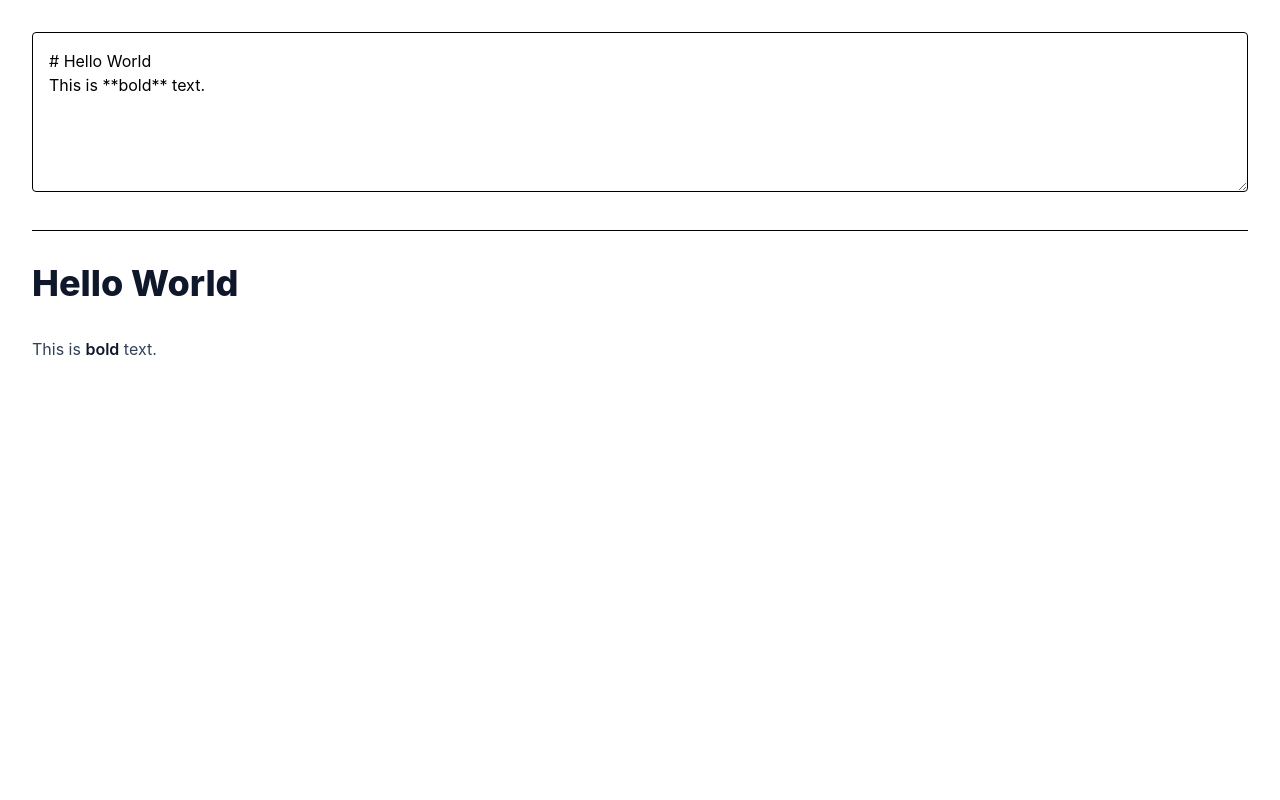
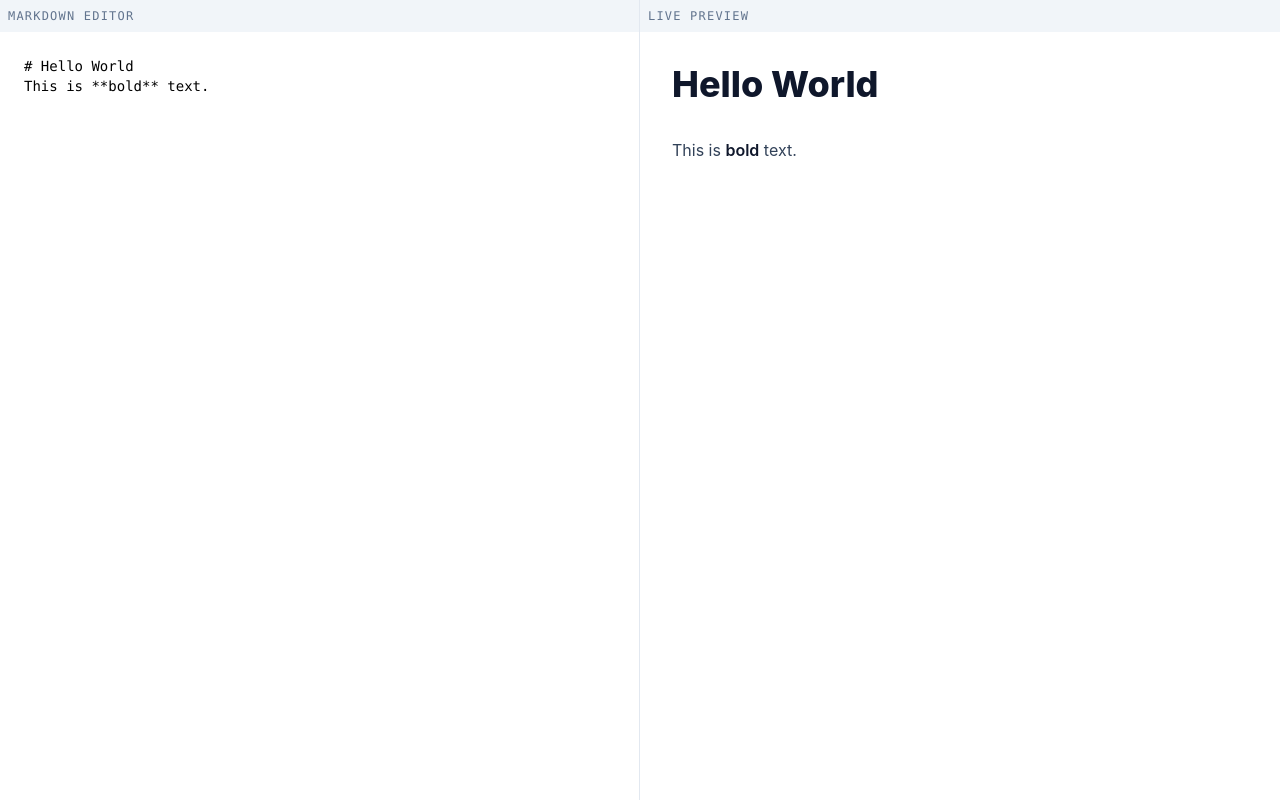
Before and after one commit to Rawiya-Lou/markdown-app, a React (Vite) app: page / in a window 1280 px wide. Built offline with nearby package versions, Linux system fonts and the light colour scheme.

Commit message:
Adding scrolling Ref so both sides scroll togather when updating

```diff
--- a/src/App.tsx
+++ b/src/App.tsx
@@ -1,19 +1,72 @@
-import { useState } from "react"
-import MarkdownViewer from "./MarkdownViewer"
-
+import React, { useRef, useState } from "react";
+import MarkdownViewer from "./MarkdownViewer";
 
 const App = () => {
-  const [markdown, setMarkdown] = useState('# Hello World\nThis is **bold** text.');
+  const [markdown, setMarkdown] = useState(
+    "# Hello World\nThis is **bold** text.",
+  );
 
+  const editorRef = useRef<HTMLTextAreaElement>(null);
+  const previewRef = useRef<HTMLDivElement>(null);
+  const isScrolling = useRef(false)
+
+  const handleScroll = (e: React.UIEvent<HTMLElement>) => {
+    if(isScrolling.current) {
+      isScrolling.current = false
+      return
+    }
+
+    // to prevent the jumping when both sides are updating
+    isScrolling.current = true;
+
+    const source = e.currentTarget as HTMLElement;
+    const target =
+      source === editorRef.current
+        ? (previewRef.current as HTMLElement)
+        : (editorRef.current as HTMLElement);
+
+    if (target && source) {
+      // calc scroll precentage 0 to 1
+      const scrollPercentage =
+        source.scrollTop / (source.scrollHeight - source.clientHeight);
+
+      // apply to target
+
+      target.scrollTop =
+        scrollPercentage * (target.scrollHeight - target.clientHeight);
+    }
+  };
 
   return (
-    <div className="min-h-screen bg-white dark:bg-slate-900 p-8">
-      <textarea className="w-full h-40 p-4 border rounded mb-8 dark:bg-slate-800 dark:text-white" value={markdown} onChange={(e) => setMarkdown(e.target.value)} />
-        <div className="border-t pt-8">
+    <main className="grid grid-cols-1 lg:grid-cols-2 h-screen w-full bg-white dark:bg-slate-900 overflow-hidden">
+      <section className="flex flex-col border-r border-slate-200 dark:border-slate-800">
+        <div className="bg-slate-100 dark:bg-slate-800 text-xs font-mono uppercase tracking-widest text-slate-500 p-2">
+          Markdown Editor
+        </div>
+        <textarea
+          ref={editorRef}
+          onScroll={handleScroll}
+          className="flex-1 p-6 outline-none bg-transparent resize-none font-mono text-sm dark:text-slate-200"
+          placeholder="Enter markdown..."
+          value={markdown}
+          onChange={(e) => setMarkdown(e.target.value)}
+        />
+      </section>
+
+      <section
+        className="flex flex-col overflow-y-auto"
+        ref={previewRef}
+        onScroll={handleScroll}
+      >
+        <div className="bg-slate-100 dark:bg-slate-800 p-2 text-xs font-mono uppercase tracking-widest text-slate-500 sticky top-0 z-10">
+          Live Preview
+        </div>
+        <div className="p-8">
           <MarkdownViewer content={markdown} />
         </div>
-    </div>
-  )
-}
+      </section>
+    </main>
+  );
+};
 
-export default App
+export default App;
```
